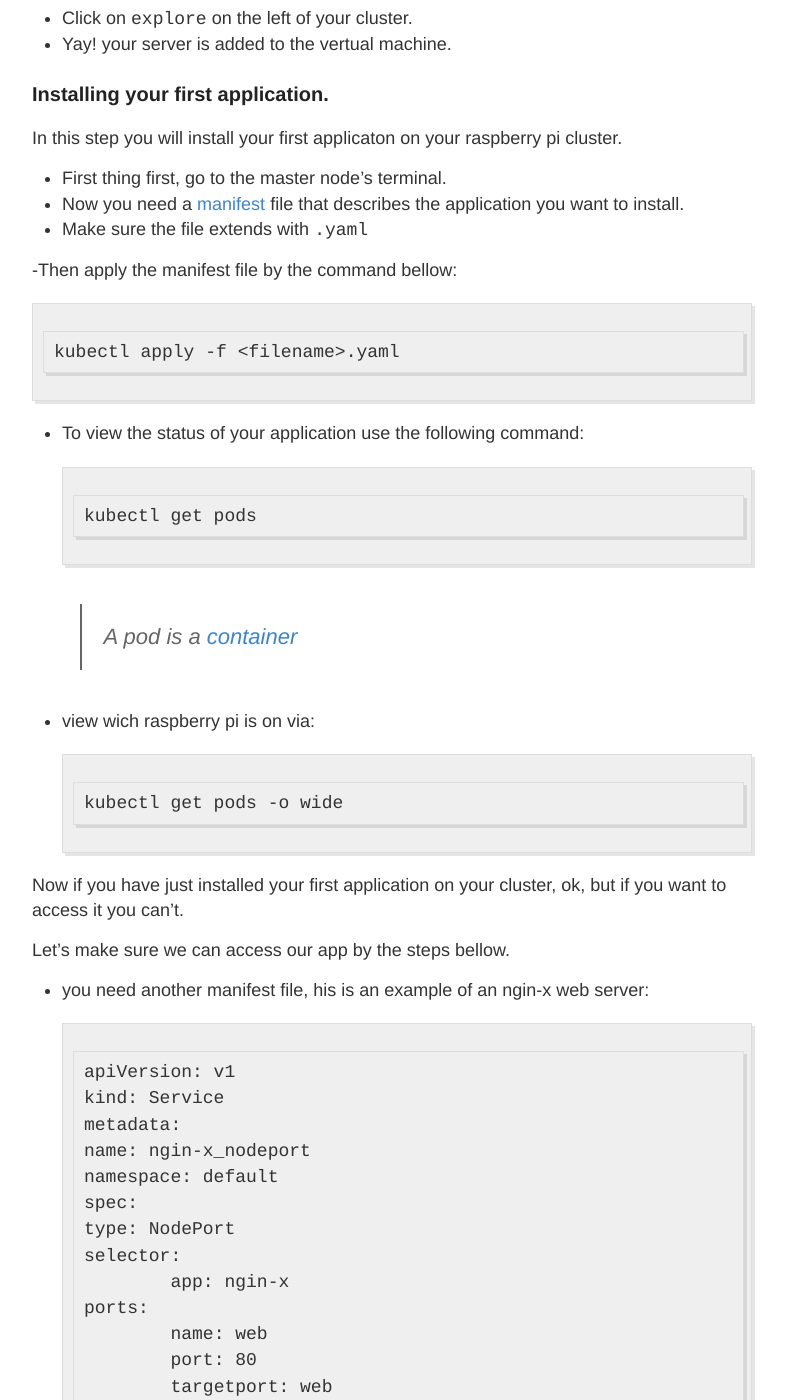
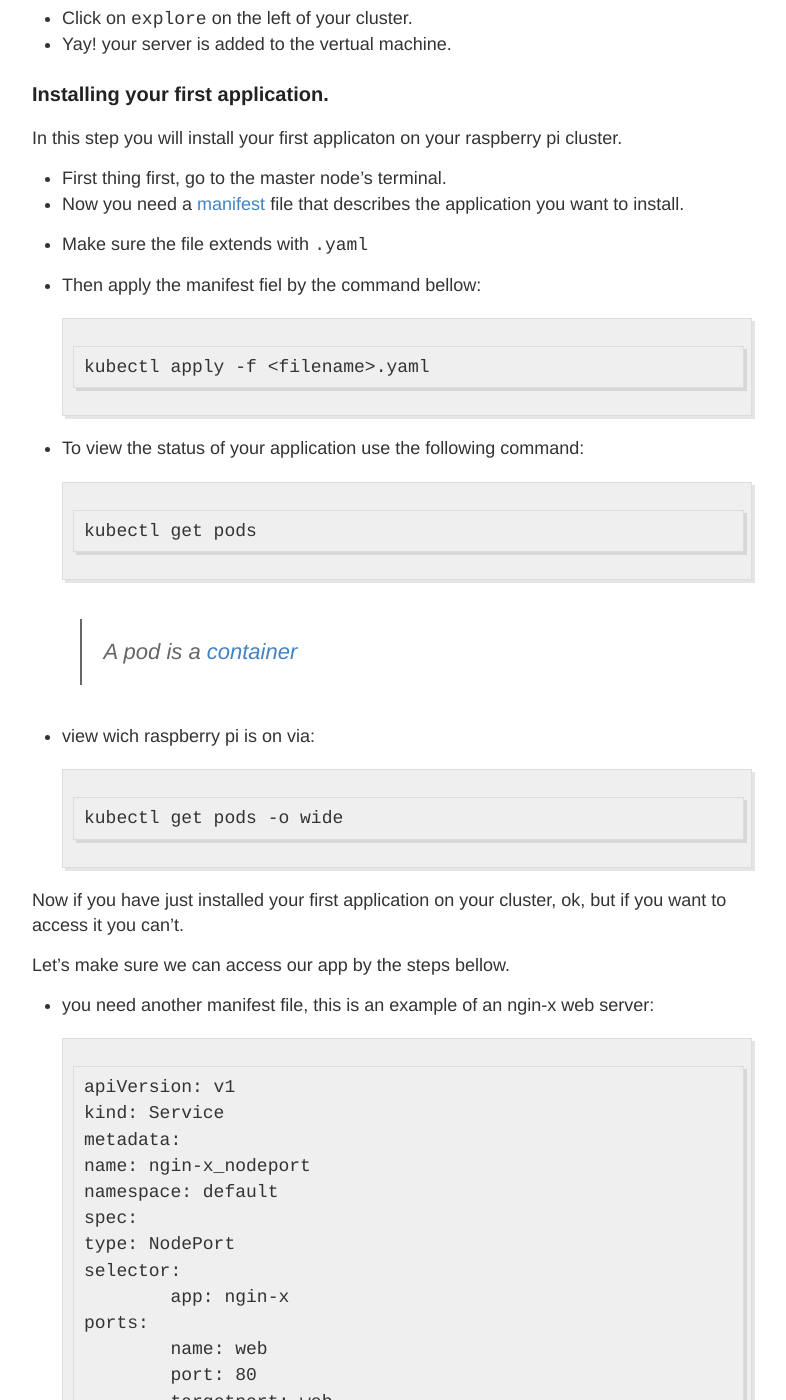
Before and after one commit to hermassest/hermassest.github.io, a Jekyll site: the page built from _posts/2023-01-03-Build-Your-Own-Raspberry-Pi-Cluster.md, in a window 1280 px wide and 1400 px high, scrolled down 5200 px. Shown: the whole window, without its empty margins (248-1034 px from the left). Built offline with Jekyll 4.4.1, drawn with Linux system fonts in a browser that asks for light colours; our own code applies the rules of GitHub Pages for plain Markdown files.

Commit message:
Update 2023-01-03-Build-Your-Own-Raspberry-Pi-Cluster.md

````diff
--- a/_posts/2023-01-03-Build-Your-Own-Raspberry-Pi-Cluster.md
+++ b/_posts/2023-01-03-Build-Your-Own-Raspberry-Pi-Cluster.md
@@ -148,7 +148,7 @@ In this step you will install your first applicaton on your raspberry pi cluster
 - Now you need a [manifest](https://medium.com/@yogitakothadia/a-manifest-file-in-kubernetes-952183a508d4) file that describes the application you want to install.
 - Make sure the file extends with `.yaml`
 
--Then apply the manifest file by the command bellow:
+- Then apply the manifest fiel by the command bellow:
 ```
 kubectl apply -f <filename>.yaml
 ```
@@ -167,7 +167,7 @@ Now if you have just installed your first application on your cluster, ok, but i
 
 Let's make sure we can access our app by the steps bellow.
 
-- you need another manifest file, his is an example of an ngin-x web server:
+- you need another manifest file, this is an example of an ngin-x web server:
 ```
 apiVersion: v1
 kind: Service
````
